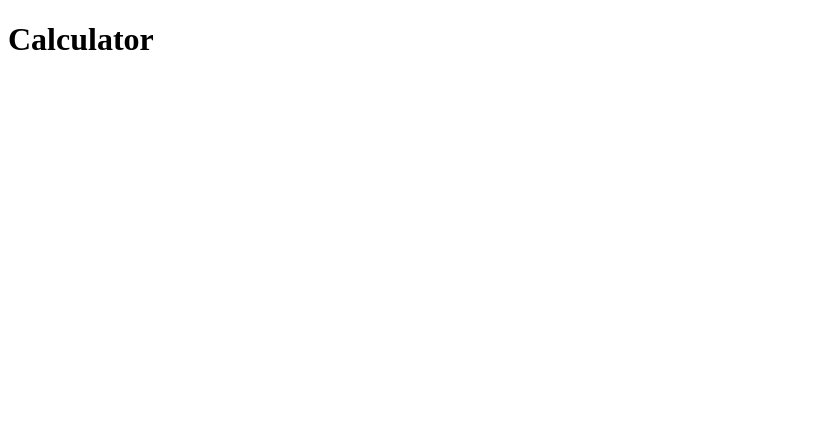
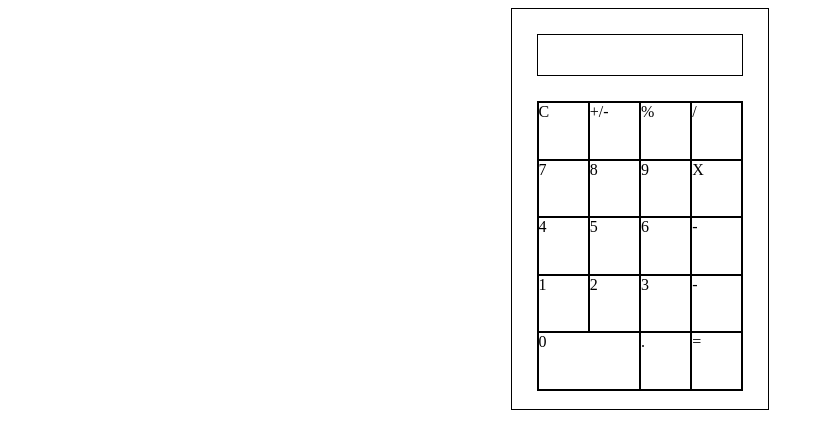
Before and after one commit to nmartinovictop/calculator2, a plain HTML site: page index.html in a window 1280 px wide. Shown: the whole page, without its empty margins (0-823 px from the left). Drawn offline with Linux system fonts and the light colour scheme.

Commit message:
create skeleton of calculator

```diff
--- a/index.html
+++ b/index.html
@@ -8,7 +8,33 @@
     <link rel="stylesheet" href="style.css">
 </head>
 <body>
-    <h1>Calculator</h1>
+
+    <div class="calculator-body">
+        <div class="display">
+        </div>
+        <div class="numpad">
+            <div class="num clear">C</div>
+            <div class="num plusminus">+/-</div>
+            <div class="num percentage">%</div>
+            <div class="num divisor">/</div>
+            <div class="num num7">7</div>
+            <div class="num num8">8</div>
+            <div class="num num9">9</div>
+            <div class="num multiplier">X</div>
+            <div class="num num4">4</div>
+            <div class="num num5">5</div>
+            <div class="num num6">6</div>
+            <div class="num minus">-</div>
+            <div class="num num1">1</div>
+            <div class="num num2">2</div>
+            <div class="num num3">3</div>
+            <div class="num plus">-</div>
+            <div class="num num0">0</div>
+            <div class="num decimal">.</div>
+            <div class="num equals">=</div>
+        </div>
+    </div>
+
 </body>
 
 <script src="script.js"></script>
--- a/style.css
+++ b/style.css
@@ -0,0 +1,43 @@
+
+
+
+body {
+    display: flex;
+    justify-content: center;
+}
+
+.calculator-body {
+
+    display: flex;
+    align-items: center;
+    width: 20vw;
+    height:50vh;
+    flex-direction: column;
+    border: 1px solid black;
+}
+
+.display {
+    height: 10%;
+    width: 80%;
+    margin-top: 25px;
+    border: 1px solid black
+
+}
+
+.numpad {
+    width: 80%;
+    margin-top: 25px;
+    height: 72%;
+    display: flex;
+    flex-wrap: wrap;
+    border: 1px solid black
+}
+
+.num {
+    width: calc(25% - 2px);
+    border: 1px solid black
+}
+
+.num0 {
+    flex-grow: 2;
+}
```
Also changed, not shown: 1 other file.
